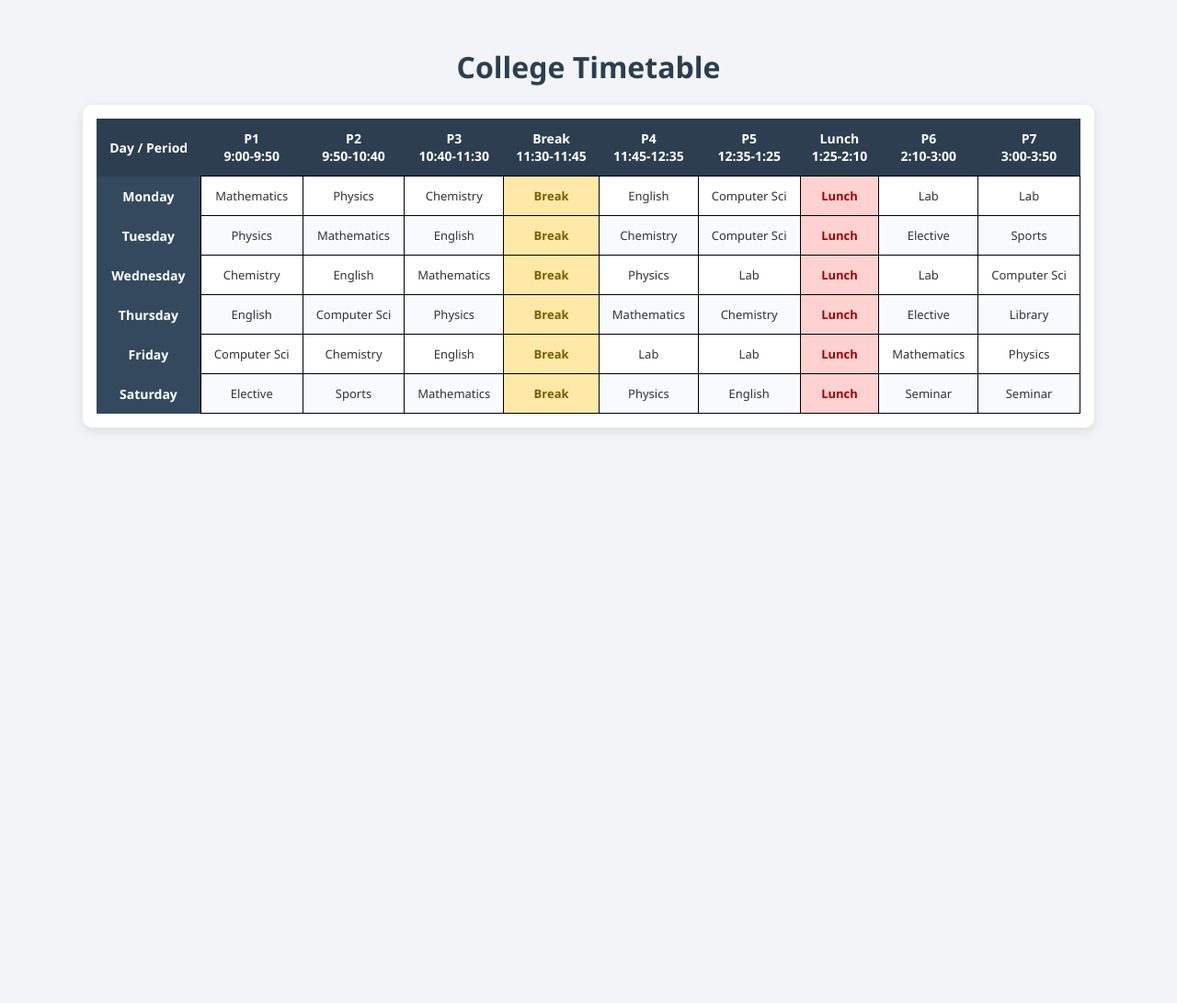
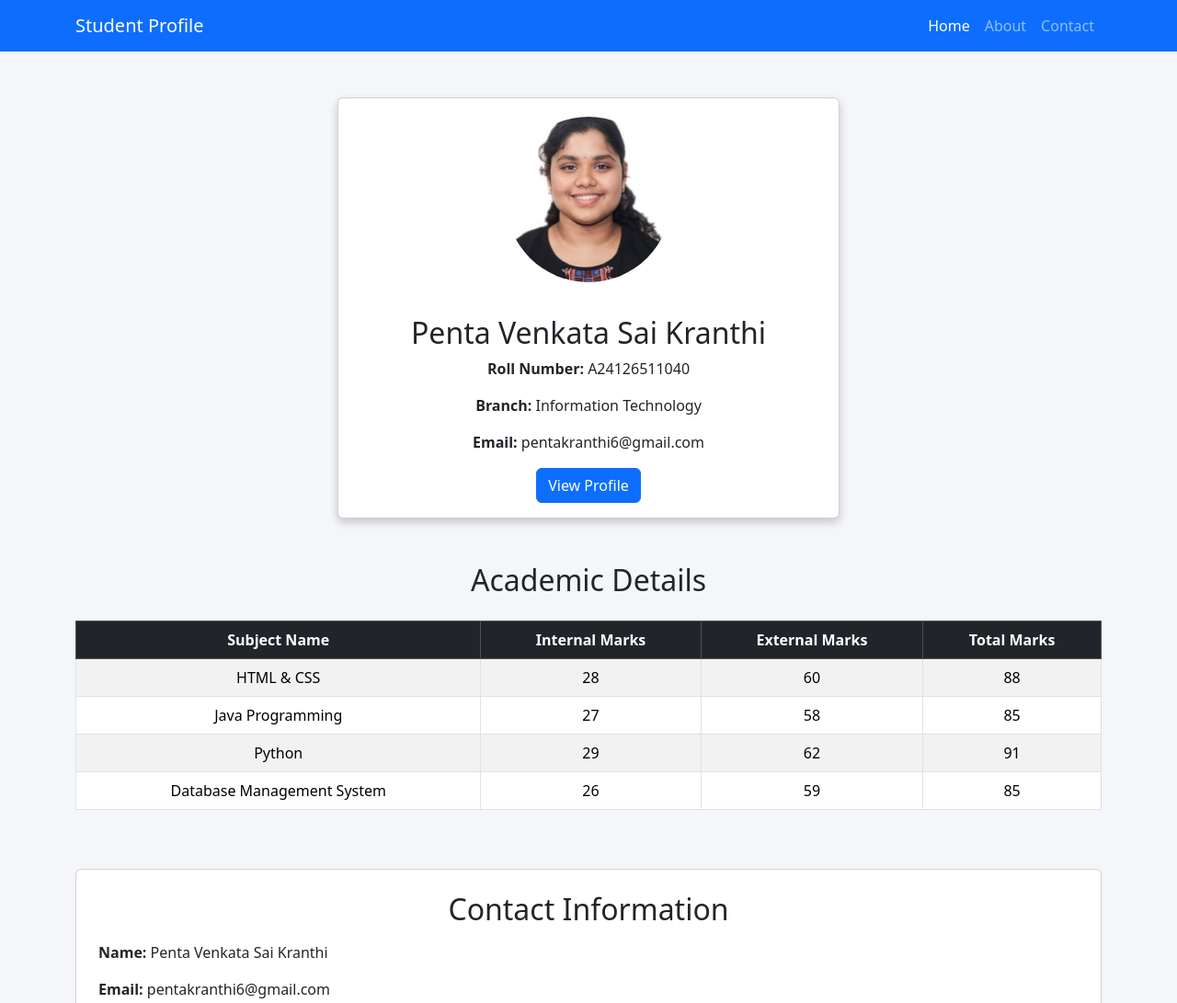
Before and after one commit to kranthi-penta/profile, a plain HTML site: page index.html in a window 1280 px wide. Shown: the top 1091 px of the page at 92% size. Before the commit the page ends 800 px from the top, so only its background shows below. Drawn offline with nearby package versions, Linux system fonts and the light colour scheme.

Commit message:
Update index.html

```diff
--- a/index.html
+++ b/index.html
@@ -1,190 +1,226 @@
-
-
-
 <!DOCTYPE html>
 <html lang="en">
 <head>
     <meta charset="UTF-8">
-<title>College Timetable</title>
+    <meta name="viewport" content="width=device-width, initial-scale=1.0">
+    <title>Student Profile</title>
+
+    <!-- Bootstrap 5 CDN -->
+
+    <link href="https://cdn.jsdelivr.net/npm/bootstrap@5.3.7/dist/css/bootstrap.min.css" rel="stylesheet">
+
     <style>
-  * {
-    box-sizing: border-box;
+
+        body{
+            background-color: #f4f6f9;
         }
 
-  body {
-    font-family: 'Segoe UI', Arial, sans-serif;
-    background: #f2f4f8;
-    margin: 0;
-    padding: 30px;
-    display: flex;
-    flex-direction: column;
-    align-items: center;
+        .profile-card{
+            margin-top: 50px;
+            box-shadow: 0 4px 10px rgba(0,0,0,0.2);
         }
 
-  h1 {
-    color: #2c3e50;
-    margin-bottom: 20px;
+        .profile-img{
+            width: 180px;
+            height: 180px;
+            object-fit: cover;
+            border-radius: 50%;
+            margin: 20px auto;
+            display: block;
         }
 
-  .table-wrapper {
-    width: 100%;
-    max-width: 1100px;
-    overflow-x: auto;
-    background: #ffffff;
-    border-radius: 10px;
-    box-shadow: 0 4px 12px rgba(0,0,0,0.1);
-    padding: 15px;
+        footer{
+            margin-top: 50px;
         }
 
-  table {
-    width: 100%;
-    border-collapse: collapse;
-    text-align: center;
-    min-width: 800px;
-  }
+    </style>
 
-  thead th {
-    background: #2c3e50;
-    color: #fff;
-    padding: 12px 8px;
-    font-size: 14px;
-  }
+</head>
 
-  tbody th {
-    background: #34495e;
-    color: #fff;
-    padding: 12px 8px;
-    font-size: 14px;
-  }
-
-  tbody td {
-    padding: 12px 8px;
-    border: 1px solid black;
-    font-size: 13px;
-    color: #333;
-  }
-
-  tbody tr:nth-child(even) {
-    background: #f9fafc;
-  }
-
-  .break {
-    background: #ffe9a8 !important;
-    font-weight: bold;
-    color: #7a5c00;
-  }
-
-  .lunch {
-    background: #ffd1d1 !important;
-    font-weight: bold;
-    color: #a30000;
-  }
-
-  td.subject {
-    font-weight: 500;
-  }
-
-  @media (max-width: 600px) {
-    body { padding: 10px; }
-  }
-</style>
-</head>
 <body>
 
-<h1>College Timetable</h1>
+    <!-- Navbar -->
 
-<div class="table-wrapper">
-<table>
-  <thead>
+    <nav class="navbar navbar-expand-lg navbar-dark bg-primary">
+
+        <div class="container">
+
+            <a class="navbar-brand" href="#">Student Profile</a>
+
+            <button class="navbar-toggler" type="button"
+                data-bs-toggle="collapse"
+                data-bs-target="#navbarNav">
+
+                <span class="navbar-toggler-icon"></span>
+
+            </button>
+
+            <div class="collapse navbar-collapse" id="navbarNav">
+
+                <ul class="navbar-nav ms-auto">
+
+                    <li class="nav-item">
+                        <a class="nav-link active" href="#">Home</a>
+                    </li>
+
+                    <li class="nav-item">
+                        <a class="nav-link" href="#about">About</a>
+                    </li>
+
+                    <li class="nav-item">
+                        <a class="nav-link" href="#contact">Contact</a>
+                    </li>
+
+                </ul>
+
+            </div>
+
+        </div>
+
+    </nav>
+
+    <!-- Profile Card -->
+
+    <div class="container">
+
+        <div class="row justify-content-center">
+
+            <div class="col-lg-6 col-md-8 col-sm-12">
+
+                <div class="card profile-card text-center">
+
+                    <!-- Replace profile.jpg with your image -->
+
+                    <img src="profile.jpg" alt="Student Photo" class="profile-img">
+
+                    <div class="card-body">
+
+                        <h2 class="card-title">Penta Venkata Sai Kranthi</h2>
+
+                        <p><strong>Roll Number:</strong> A24126511040</p>
+
+                        <p><strong>Branch:</strong> Information Technology</p>
+
+                        <p><strong>Email:</strong> pentakranthi6@gmail.com</p>
+
+                        <a href="#" class="btn btn-primary">
+                            View Profile
+                        </a>
+
+                    </div>
+
+                </div>
+
+            </div>
+
+        </div>
+
+    </div>
+
+    <!-- About Section -->
+
+    <section id="about" class="container mt-5">
+
+        <h2 class="text-center mb-4">
+            Academic Details
+        </h2>
+
+        <div class="table-responsive">
+
+            <table class="table table-bordered table-striped table-hover text-center">
+
+                <thead class="table-dark">
+
                     <tr>
-      <th>Day / Period</th>
-      <th>P1<br>9:00-9:50</th>
-      <th>P2<br>9:50-10:40</th>
-      <th>P3<br>10:40-11:30</th>
-      <th>Break<br>11:30-11:45</th>
-      <th>P4<br>11:45-12:35</th>
-      <th>P5<br>12:35-1:25</th>
-      <th>Lunch<br>1:25-2:10</th>
-      <th>P6<br>2:10-3:00</th>
-      <th>P7<br>3:00-3:50</th>
+
+                        <th>Subject Name</th>
+                        <th>Internal Marks</th>
+                        <th>External Marks</th>
+                        <th>Total Marks</th>
+
                     </tr>
+
                 </thead>
+
                 <tbody>
+
                     <tr>
-      <th>Monday</th>
-      <td class="subject">Mathematics</td>
-      <td class="subject">Physics</td>
-      <td class="subject">Chemistry</td>
-      <td class="break">Break</td>
-      <td class="subject">English</td>
-      <td class="subject">Computer Sci</td>
-      <td class="lunch">Lunch</td>
-      <td class="subject">Lab</td>
-      <td class="subject">Lab</td>
+
+                        <td>HTML & CSS</td>
+                        <td>28</td>
+                        <td>60</td>
+                        <td>88</td>
+
                     </tr>
+
                     <tr>
-      <th>Tuesday</th>
-      <td class="subject">Physics</td>
-      <td class="subject">Mathematics</td>
-      <td class="subject">English</td>
-      <td class="break">Break</td>
-      <td class="subject">Chemistry</td>
-      <td class="subject">Computer Sci</td>
-      <td class="lunch">Lunch</td>
-      <td class="subject">Elective</td>
-      <td class="subject">Sports</td>
+
+                        <td>Java Programming</td>
+                        <td>27</td>
+                        <td>58</td>
+                        <td>85</td>
+
                     </tr>
+
                     <tr>
-      <th>Wednesday</th>
-      <td class="subject">Chemistry</td>
-      <td class="subject">English</td>
-      <td class="subject">Mathematics</td>
-      <td class="break">Break</td>
-      <td class="subject">Physics</td>
-      <td class="subject">Lab</td>
-      <td class="lunch">Lunch</td>
-      <td class="subject">Lab</td>
-      <td class="subject">Computer Sci</td>
+
+                        <td>Python</td>
+                        <td>29</td>
+                        <td>62</td>
+                        <td>91</td>
+
                     </tr>
+
                     <tr>
-      <th>Thursday</th>
-      <td class="subject">English</td>
-      <td class="subject">Computer Sci</td>
-      <td class="subject">Physics</td>
-      <td class="break">Break</td>
-      <td class="subject">Mathematics</td>
-      <td class="subject">Chemistry</td>
-      <td class="lunch">Lunch</td>
-      <td class="subject">Elective</td>
-      <td class="subject">Library</td>
+
+                        <td>Database Management System</td>
+                        <td>26</td>
+                        <td>59</td>
+                        <td>85</td>
+
                     </tr>
-    <tr>
-      <th>Friday</th>
-      <td class="subject">Computer Sci</td>
-      <td class="subject">Chemistry</td>
-      <td class="subject">English</td>
-      <td class="break">Break</td>
-      <td class="subject">Lab</td>
-      <td class="subject">Lab</td>
-      <td class="lunch">Lunch</td>
-      <td class="subject">Mathematics</td>
-      <td class="subject">Physics</td>
-    </tr>
-    <tr>
-      <th>Saturday</th>
-      <td class="subject">Elective</td>
-      <td class="subject">Sports</td>
-      <td class="subject">Mathematics</td>
-      <td class="break">Break</td>
-      <td class="subject">Physics</td>
-      <td class="subject">English</td>
-      <td class="lunch">Lunch</td>
-      <td class="subject">Seminar</td>
-      <td class="subject">Seminar</td>
-    </tr>
+
                 </tbody>
+
             </table>
+
         </div>
+
+    </section>
+
+    <!-- Contact Section -->
+
+    <section id="contact" class="container mt-5 mb-5">
+
+        <div class="card p-4">
+
+            <h2 class="text-center mb-3">Contact Information</h2>
+
+            <p><strong>Name:</strong> Penta Venkata Sai Kranthi</p>
+
+            <p><strong>Email:</strong> pentakranthi6@gmail.com</p>
+
+            <p><strong>Phone:</strong> 7093228256</p>
+
+        </div>
+
+    </section>
+
+    <!-- Footer -->
+
+    <footer class="bg-dark text-white text-center p-3">
+
+        <h5>Anil Neerukonda Institute of Technology and Sciences</h5>
+
+        <p>
+            © 2026 Penta Venkata Sai Kranthi. All Rights Reserved.
+        </p>
+
+    </footer>
+
+    <!-- Bootstrap JS -->
+
+    <script src="https://cdn.jsdelivr.net/npm/bootstrap@5.3.7/dist/js/bootstrap.bundle.min.js"></script>
 
 </body>
 </html>
```
Lines whose indentation alone changed are shown as unchanged.
